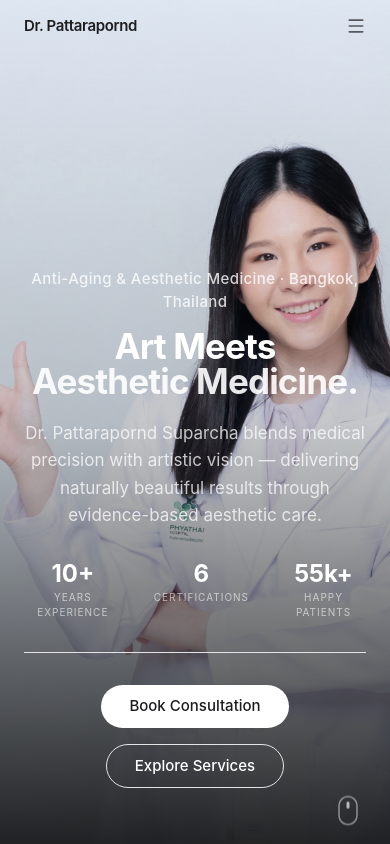
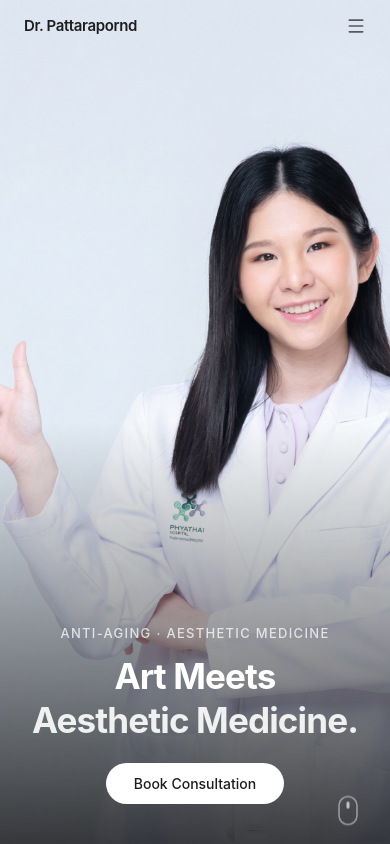
Before and after one commit to gnoparus/pattarapornd-web, a Next.js app: page / in a window 390 px wide. Shown: the top 844 px of the page. Built offline with nearby package versions, Linux system fonts and the light colour scheme.

Commit message:
feat: refactor Hero component to support distinct mobile and desktop layouts with updated gradients and styling

```diff
--- a/components/Hero.tsx
+++ b/components/Hero.tsx
@@ -35,21 +35,58 @@ export default function Hero() {
           priority
           sizes="100vw"
         />
-        {/* Gradient overlay — transparent at top on mobile so face shows, stronger at bottom for text legibility */}
-        <div className="absolute inset-0 bg-gradient-to-b from-transparent via-black/20 to-black/85 md:from-black/10 md:via-black/30 md:to-black/80" />
+        {/* Mobile: thin gradient only at the very bottom so face stays visible */}
+        {/* Desktop: richer gradient for full text block */}
+        <div className="absolute inset-0 bg-gradient-to-b from-transparent via-transparent to-black/75 md:from-black/10 md:via-black/30 md:to-black/80" />
       </motion.div>
 
-      {/* Text content — centered on mobile, bottom-left on desktop */}
+      {/* ── MOBILE text block (hidden on md+) ── */}
       <motion.div
         style={{ y: textY, opacity: textOpacity }}
-        className="relative z-10 w-full max-w-[980px] mx-auto px-6 sm:px-8 pb-14 md:pb-20 text-center md:text-left"
+        className="relative z-10 w-full px-6 pb-10 flex flex-col items-center text-center md:hidden"
+      >
+        <motion.p
+          initial={{ opacity: 0, y: 12 }}
+          animate={{ opacity: 1, y: 0 }}
+          transition={{ duration: 0.6, ease: [0.25, 0.46, 0.45, 0.94] }}
+          className="text-white/75 text-[13px] font-medium tracking-widest uppercase mb-3"
+        >
+          Anti-Aging · Aesthetic Medicine
+        </motion.p>
+
+        <motion.h1
+          initial={{ opacity: 0, y: 20 }}
+          animate={{ opacity: 1, y: 0 }}
+          transition={{ duration: 0.75, delay: 0.1, ease: [0.25, 0.46, 0.45, 0.94] }}
+          className="text-white font-bold leading-tight tracking-tight mb-5"
+          style={{ fontSize: 'clamp(1.9rem, 9vw, 2.8rem)' }}
+        >
+          Art Meets<br />
+          <span className="text-white/90">Aesthetic Medicine.</span>
+        </motion.h1>
+
+        <motion.a
+          href="#contact"
+          initial={{ opacity: 0, y: 12 }}
+          animate={{ opacity: 1, y: 0 }}
+          transition={{ duration: 0.7, delay: 0.2, ease: [0.25, 0.46, 0.45, 0.94] }}
+          className="inline-flex items-center justify-center px-7 py-2.5 rounded-full bg-white text-[#1d1d1f] text-[14px] font-medium hover:bg-white/90 active:scale-95 transition-all duration-200"
+        >
+          Book Consultation
+        </motion.a>
+      </motion.div>
+
+      {/* ── DESKTOP text block (hidden on mobile) ── */}
+      <motion.div
+        style={{ y: textY, opacity: textOpacity }}
+        className="relative z-10 hidden md:block w-full max-w-[980px] mx-auto px-8 pb-20 text-left"
       >
         {/* Eyebrow */}
         <motion.p
           initial={{ opacity: 0, y: 16 }}
           animate={{ opacity: 1, y: 0 }}
           transition={{ duration: 0.7, ease: [0.25, 0.46, 0.45, 0.94] }}
-          className="text-white/80 text-[15px] sm:text-[17px] font-medium tracking-wide mb-4"
+          className="text-white/80 text-[17px] font-medium tracking-wide mb-4"
         >
           Anti-Aging &amp; Aesthetic Medicine · Bangkok, Thailand
         </motion.p>
@@ -66,36 +103,21 @@ export default function Hero() {
           <span className="text-white/90">Aesthetic Medicine.</span>
         </motion.h1>
 
-        {/* Subtitle */}
-        <motion.p
-          initial={{ opacity: 0, y: 20 }}
-          animate={{ opacity: 1, y: 0 }}
-          transition={{ duration: 0.8, delay: 0.25, ease: [0.25, 0.46, 0.45, 0.94] }}
-          className="text-white/75 text-[17px] sm:text-[19px] leading-relaxed max-w-2xl md:mx-0 mx-auto mb-8"
-        >
-          Dr. Pattarapornd Suparcha blends medical precision with artistic vision —
-          delivering naturally beautiful results through evidence-based aesthetic care.
-        </motion.p>
-
         {/* Stats row */}
         <motion.div
           initial={{ opacity: 0, y: 16 }}
           animate={{ opacity: 1, y: 0 }}
           transition={{ duration: 0.8, delay: 0.35, ease: [0.25, 0.46, 0.45, 0.94] }}
-          className="flex justify-center md:justify-start gap-8 sm:gap-12 mb-8 pb-8 border-b border-white/20"
+          className="flex gap-12 mb-8 pb-8 border-b border-white/20"
         >
           {[
             { value: '10+', label: 'Years Experience' },
             { value: '6', label: 'Certifications' },
             { value: '55k+', label: 'Happy Patients' },
           ].map((stat) => (
-            <div key={stat.label} className="text-center md:text-left">
-              <div className="text-white text-2xl sm:text-3xl font-bold leading-none mb-1">
-                {stat.value}
-              </div>
-              <div className="text-white/60 text-[10px] sm:text-[11px] uppercase tracking-widest">
-                {stat.label}
-              </div>
+            <div key={stat.label}>
+              <div className="text-white text-3xl font-bold leading-none mb-1">{stat.value}</div>
+              <div className="text-white/60 text-[11px] uppercase tracking-widest">{stat.label}</div>
             </div>
           ))}
         </motion.div>
@@ -105,7 +127,7 @@ export default function Hero() {
           initial={{ opacity: 0, y: 18 }}
           animate={{ opacity: 1, y: 0 }}
           transition={{ duration: 0.8, delay: 0.45, ease: [0.25, 0.46, 0.45, 0.94] }}
-          className="flex flex-wrap gap-4 justify-center md:justify-start"
+          className="flex gap-4"
         >
           <a
             href="#contact"
@@ -131,13 +153,7 @@ export default function Hero() {
         aria-hidden="true"
       >
         <div className="animate-scroll-pulse">
-          <svg
-            width="20"
-            height="30"
-            viewBox="0 0 20 30"
-            fill="none"
-            aria-hidden="true"
-          >
+          <svg width="20" height="30" viewBox="0 0 20 30" fill="none" aria-hidden="true">
             <rect x="1" y="1" width="18" height="28" rx="9" stroke="white" strokeOpacity="0.5" strokeWidth="1.5" />
             <rect x="8.5" y="6" width="3" height="7" rx="1.5" fill="white" fillOpacity="0.7" />
           </svg>
```
